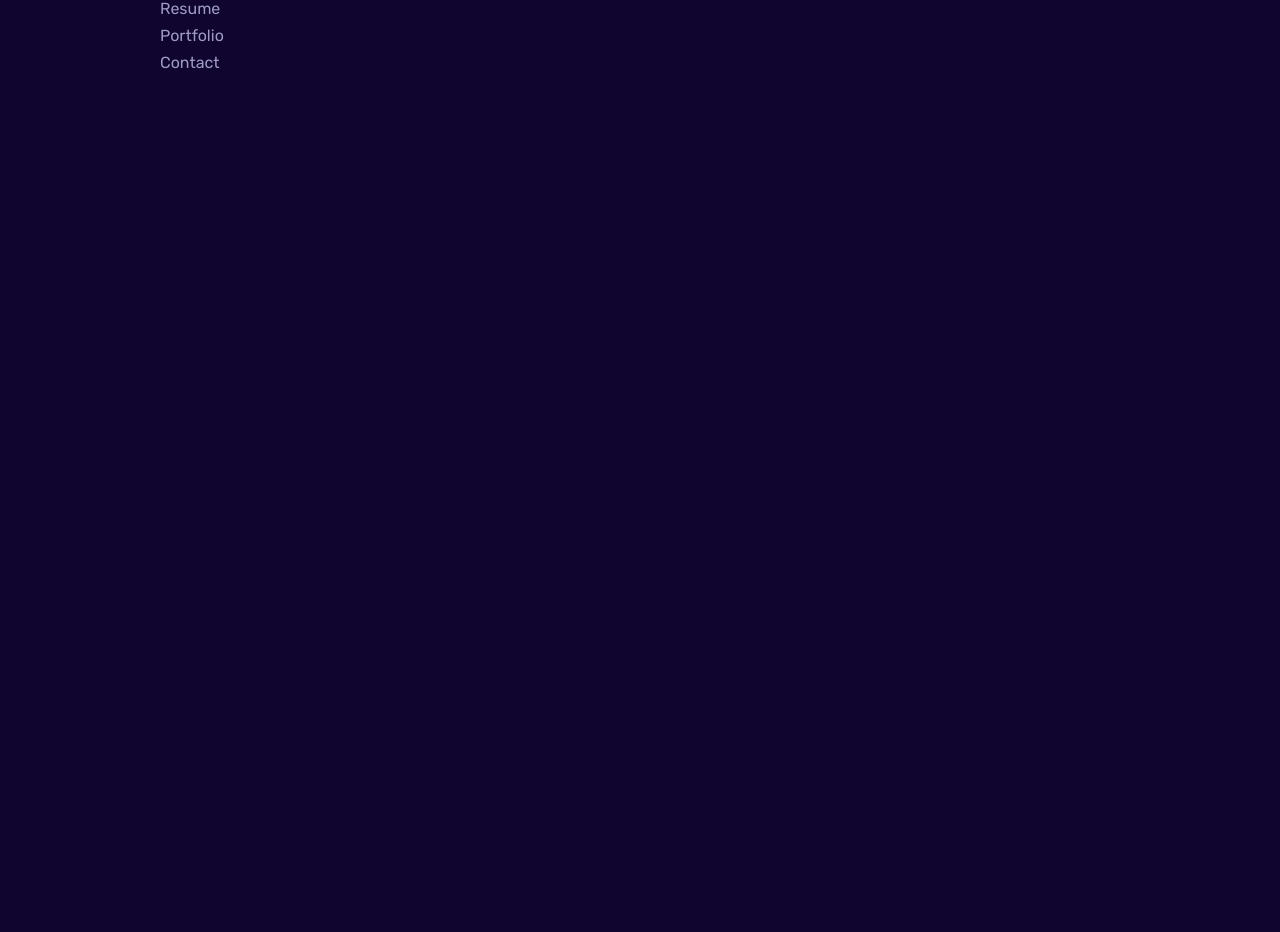
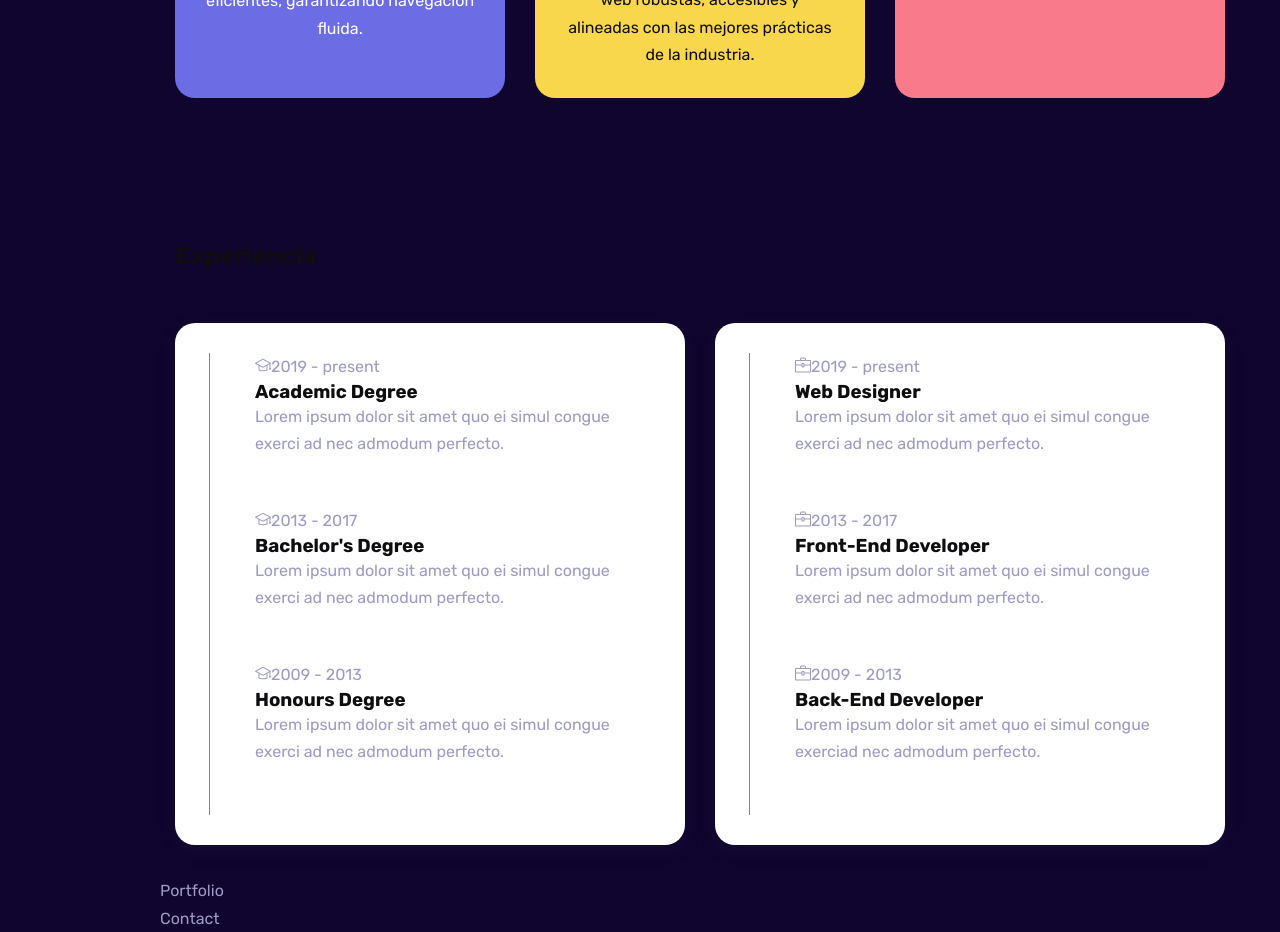
Before and after one commit to danilovictorio/PortafolioDanilo, a React (Create React App) app: page / in a window 1280 px wide. Shown: the part 1740-2672 px from the top of the page. Before the commit the page ends 1817 px from the top, so only its background shows below. Built offline with nearby package versions, Linux system fonts and the light colour scheme.

Commit message:
cambios de resumen

```diff
--- /dev/null
+++ b/src/components/resume/Card.jsx
@@ -0,0 +1,14 @@
+import React from 'react'
+
+const Card = (props) => {
+  return (
+    <div className="timeline__item">
+        <i className={props.icon}></i>
+        <span className="timeline__date">{props.year}</span>
+        <h3 className="timeline__title">{props.title}</h3>
+        <p className="timeline__text">{props.desc}</p>
+    </div>
+  )
+}
+
+export default Card
--- /dev/null
+++ b/src/components/resume/Data.jsx
@@ -0,0 +1,52 @@
+const Data = [
+    {
+      id: 1,
+      category: "education",
+      icon: "icon-graduation",
+      year: "2019 - present",
+      title: "Academic Degree",
+      desc: "Lorem ipsum dolor sit amet quo ei simul congue exerci     ad nec admodum perfecto.",
+    },
+    {
+      id: 2,
+      category: "education",
+      icon: "icon-graduation",
+      year: "2013 - 2017",
+      title: "Bachelor's Degree",
+      desc: "Lorem ipsum dolor sit amet quo ei simul congue exerci     ad nec admodum perfecto.",
+    },
+    {
+      id: 3,
+      category: "education",
+      icon: "icon-graduation",
+      year: "2009 - 2013",
+      title: "Honours Degree",
+      desc: "Lorem ipsum dolor sit amet quo ei simul congue exerci     ad nec admodum perfecto.",
+    },
+    {
+      id: 4,
+      category: "experience",
+      icon: "icon-briefcase",
+      year: "2019 - present",
+      title: "Web Designer",
+      desc: "Lorem ipsum dolor sit amet quo ei simul congue exerci     ad nec admodum perfecto.",
+    },
+    {
+      id: 5,
+      category: "experience",
+      icon: "icon-briefcase",
+      year: "2013 - 2017",
+      title: "Front-End Developer",
+      desc: "Lorem ipsum dolor sit amet quo ei simul congue exerci     ad nec admodum perfecto.",
+    },
+    {
+      id: 6,
+      category: "experience",
+      icon: "icon-briefcase",
+      year: "2009 - 2013",
+      title: "Back-End Developer",
+      desc: "Lorem ipsum dolor sit amet quo ei simul congue exerciad nec admodum perfecto.",
+    },
+  ];
+
+export default Data
--- a/src/components/resume/Resume.jsx
+++ b/src/components/resume/Resume.jsx
@@ -1,8 +1,35 @@
 import React from 'react'
 import './resume.css'
+import Data from './Data'
+import Card from './Card'
 const Resume = () => {
   return (
-    <div>Resume</div>
+    <section className="resume container section" id="resume">
+      <h2 className="section__title">Experiencia</h2>
+
+      <div className="resume__container grid">
+        <div className="timeline grid">
+          {Data.map((val , id) => {
+            if (val.category === "education") {
+              return (
+                <Card key={id} icon={val.icon} title={val.title} year={val.year} desc={val.desc}/>
+              )
+
+            }
+          })}
+        </div>
+
+        <div className="timeline grid">
+          {Data.map((val , index) => {
+            if (val.category === "experience") {
+              return (
+                <Card key={index} icon={val.icon} title={val.title} year={val.year} desc={val.desc}/>
+              )
+            }
+          })}
+        </div>
+      </div>
+    </section>
   )
 }
 
--- a/src/components/resume/resume.css
+++ b/src/components/resume/resume.css
@@ -0,0 +1,30 @@
+.resume__container{
+    grid-template-columns: repeat(2, 1fr);
+    column-gap: 1.875rem;
+}
+.timeline{
+    background-color: var(--container-color);
+    padding: 1.875rem;
+    border-radius: var(--border-radius);
+    position: relative;
+    box-shadow: var(--shadow);
+}
+.timeline__item{
+    position: relative;
+    padding-left: 3.125rem;
+    padding-bottom: 3.125rem;
+
+}
+.timeline__item::lats-child{
+padding-bottom: 0;
+}
+
+.timeline__item::before{
+    content: '';
+    position: absolute;
+    top: 0;
+    left: .25rem;
+    width: 1px;
+    height: 100%;
+    background-color: var(--first-color);
+}
--- a/src/components/services/Services.jsx
+++ b/src/components/services/Services.jsx
@@ -8,23 +8,23 @@ const data = [
   {
     id: 1,
     image: Image1,
-    title: "UI/UX design",
+    title: "Diseño UI/UX ",
     description:
-      "Lorem ipsum dolor sit amet consectetuer adipiscing elit         aenean commodo ligula eget.",
+      "UI: Diseño interfaces atractivas y funcionales, optimizando usabilidad con colores, tipografía e iconografía. UX: Investigo usuarios para crear experiencias intuitivas y eficientes, garantizando navegación fluida.",
   },
   {
     id: 2,
     image: Image2,
-    title: "Web Development",
+    title: "Desarrollo Web",
     description:
-      "Lorem ipsum dolor sit amet consectetuer adipiscing elit         aenean commodo ligula eget.",
+      "Diseño y programo sitios web responsive y optimizados utilizando tecnologías como HTML, CSS, JavaScript y frameworks modernos. Mi objetivo es crear experiencias web robustas, accesibles y alineadas con las mejores prácticas de la industria.",
   },
   {
     id: 3,
     image: Image3,
-    title: "Photography",
+    title: "Diseño Imagen",
     description:
-      "Lorem ipsum dolor sit amet consectetuer adipiscing elit         aenean commodo ligula eget.",
+      "Creo elementos gráficos impactantes que refuerzan la identidad de la marca, incluyendo logotipos, ilustraciones y materiales de marketing.",
   },
 ];
 
--- a/src/index.css
+++ b/src/index.css
@@ -4,7 +4,7 @@
 :root {
   /* ================Colors=============== */
   --first-color: hsl(353, 100%, 65%);
-  --title-color: hsl(246, 27%, 69%);
+  --title-color: hsl(240, 6%, 6%);
   --text-color: hsl(244, 28%, 69%);
   --body-color: hsl(254, 80%, 10%);
   --container-color: #fff;
```
